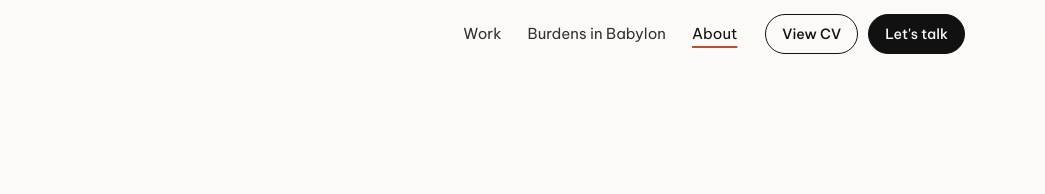
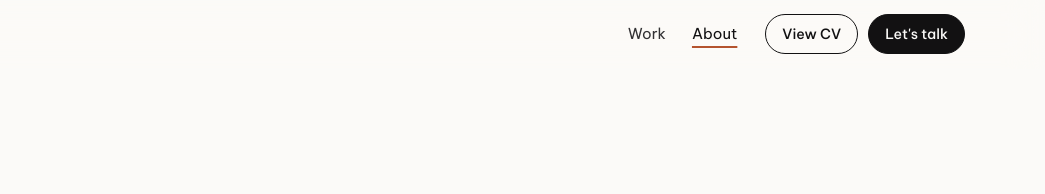
Before and after one commit to ahonsiclever-animator/ahonsiclever-animator.github.io, a plain HTML site: page about.html in a window 1280 px wide. Shown: the top 194 px of the page, 235-1280 px from the left. Drawn offline with Linux system fonts and the light colour scheme.

Commit message:
Take Burdens in Babylon out of the top menu
Co-Authored-By: Claude Opus 5.5 <noreply@anthropic.com>

```diff
--- a/about.html
+++ b/about.html
@@ -25,7 +25,6 @@
     </a>
     <nav class="nav" aria-label="Main">
       <a href="work.html">Work</a>
-      <a href="index.html#burdens">Burdens in Babylon</a>
       <a href="about.html" aria-current="page">About</a>
     </nav>
     <div class="top-cta">
```
Also changed, not shown: index.html (+0 -1 lines), work.html (+0 -1 lines).
